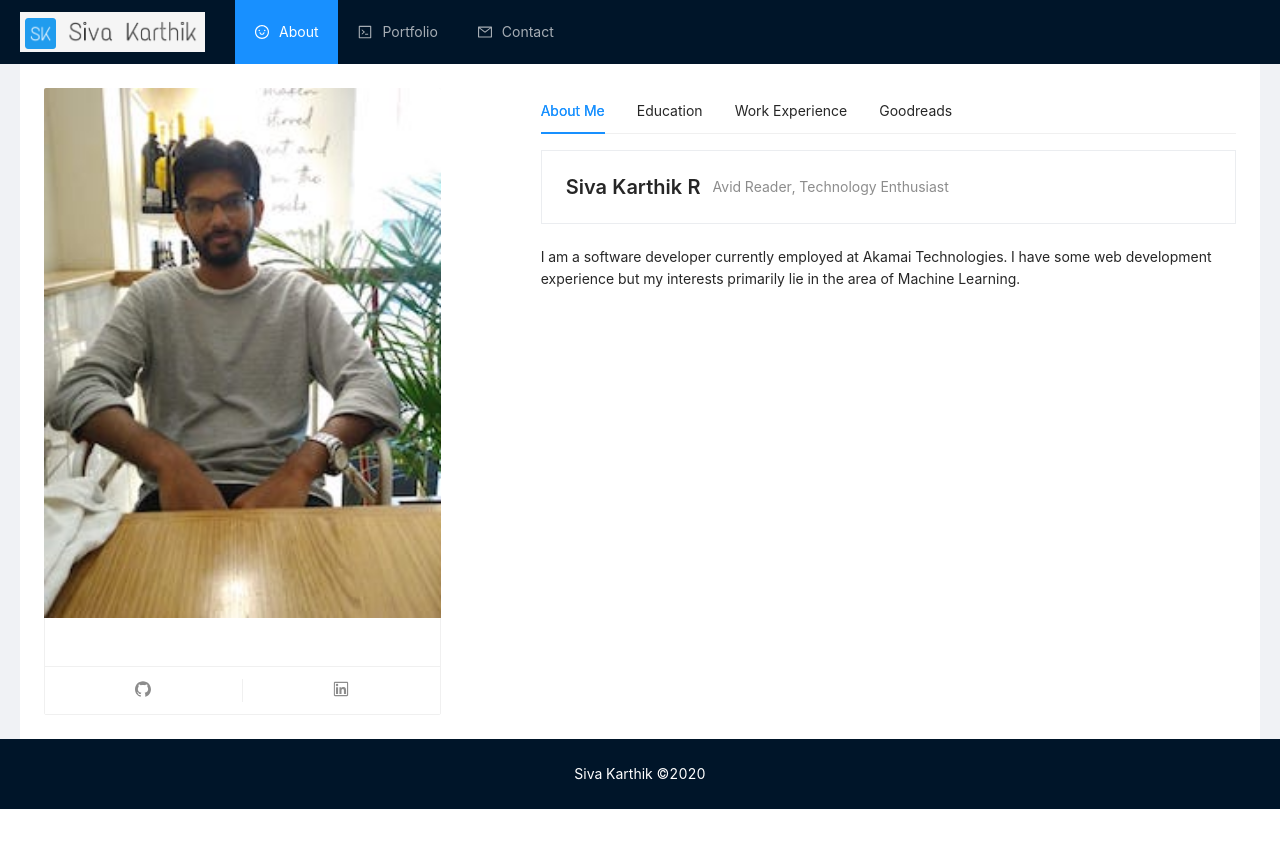
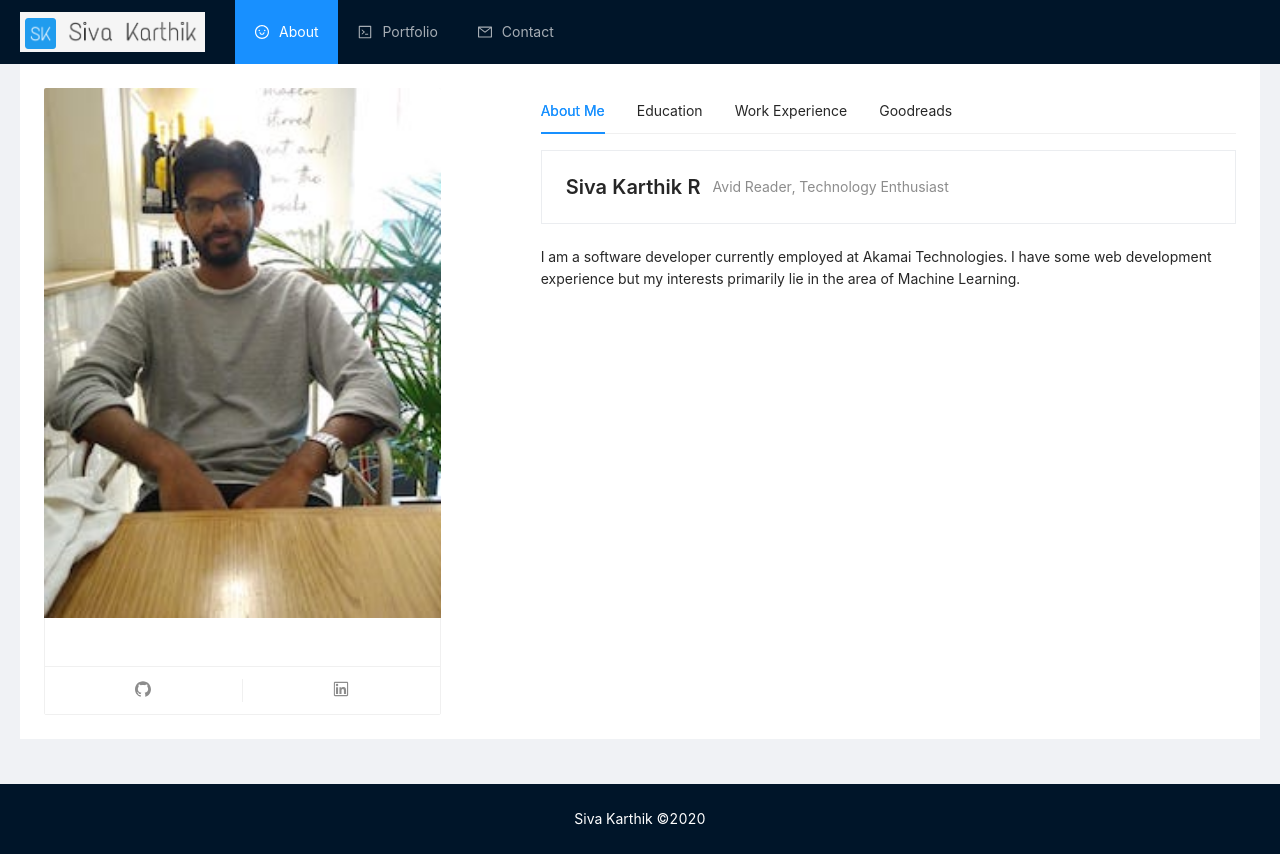
Before and after one commit to sivakarthik51/personal-website, a React (Create React App) app in the folder react-ui/: page /portfolio in a window 1280 px wide. Before the commit the page ends 809 px from the top, so only its background shows below. Built offline with nearby package versions, Linux system fonts and the light colour scheme.

Commit message:
Fixing Long Titles and Footer position

```diff
--- a/react-ui/src/About/About.js
+++ b/react-ui/src/About/About.js
@@ -41,7 +41,7 @@ export default class AboutComponent extends React.Component {
                     className="site-page-header"
 
                     title="Siva Karthik R"
-                    subTitle="Avid Reader, Technology Enthusiast"/>
+                    subTitle={<span className="sub-title">Avid Reader, Technology Enthusiast</span>}/>
                     <br />
                 <Paragraph>
                     I am a software developer currently employed at Akamai Technologies. I have some web development experience but my interests primarily lie in the area of Machine Learning.
--- a/react-ui/src/App.css
+++ b/react-ui/src/App.css
@@ -1,6 +1,9 @@
 @import '~antd/dist/antd.css';
 
-
+.layout{
+  display: flex;
+  flex-direction: column;
+}
 .App {
   text-align: center;
 }
@@ -43,6 +46,9 @@
   }
   .photo-card{
     width: 100%;
+  }
+  .sub-title{
+    display:none !important;
   }
 }
 
--- a/react-ui/src/App.js
+++ b/react-ui/src/App.js
@@ -39,7 +39,7 @@ function App() {
         </SubMenu>
       </Menu>
     </Header>
-    <Content className = "site-layout" style={{ padding: '0 20px', marginTop: 64 }}>
+    <Content className = "site-layout" style={{ padding: '0 20px', marginTop: 64, minHeight:'90vh' }}>
 
         <div className="site-layout-content" style={{ padding: 24 }}>
           <Route path="/" render={() => (
--- a/react-ui/src/Contact/Contact.js
+++ b/react-ui/src/Contact/Contact.js
@@ -41,7 +41,7 @@ const ContactForm =  () =>  {
       <PageHeader
                 className="site-page-header"
                 title="Contact Me"
-                subTitle="Expect Delay in Responses"
+                subTitle={<span className="sub-title">Expect Delay in Responses</span>}
             />
             <br />
         <Form form={form} {...layout} name="nest-messages" onFinish={onFinish} validateMessages={validateMessages}>
--- a/react-ui/src/Portfolio/Portfolio.js
+++ b/react-ui/src/Portfolio/Portfolio.js
@@ -233,21 +233,24 @@ export default class PortfolioComponent extends React.Component {
                 <br /> <br />
                 <Tabs tabPosition="top">
                     <TabPane tab="Miscellaneous Projects" key="1">
-                        <PageHeader title="Miscellaneous Projects" className="site-page-header" subTitle="2020" />
+                        <PageHeader title="Miscellaneous Projects" className="site-page-header"
+                            subTitle={<span className="sub-title">2020</span>} />
 
                         <Row gutter={16}>
                             {miscProjs}
                         </Row>
                     </TabPane>
                     <TabPane tab="Vocational Projects" key="2">
-                        <PageHeader title="Vocational Projects" className="site-page-header" subTitle="2018-2020" />
+                        <PageHeader title="Vocational Projects" className="site-page-header"
+                            subTitle={<span className="sub-title">2018-2020</span>} />
 
                         <Row gutter={16}>
                             {vocationsProjs}
                         </Row>
                     </TabPane>
                     <TabPane tab="College Projects" key="3">
-                        <PageHeader title="Projects in College" className="site-page-header" subTitle="2014-2018" />
+                        <PageHeader title="Projects in College" className="site-page-header"
+                            subTitle={<span className="sub-title">2014-2018</span>} />
 
                         <Row gutter={16}>
                             {collegeProjs}
```
